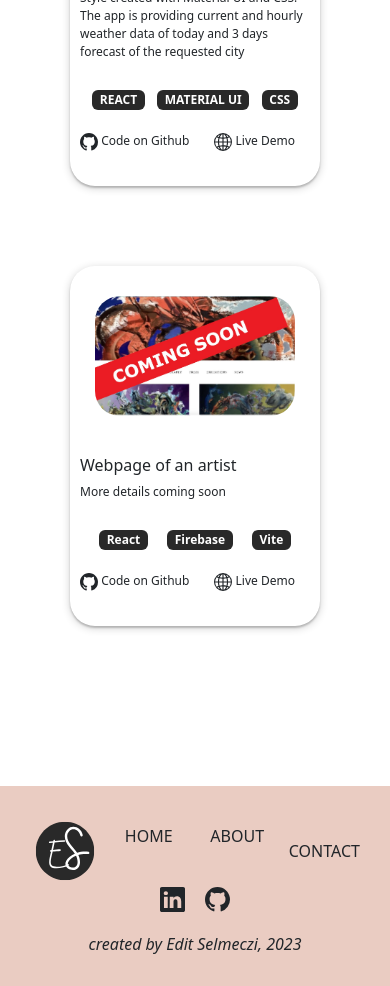
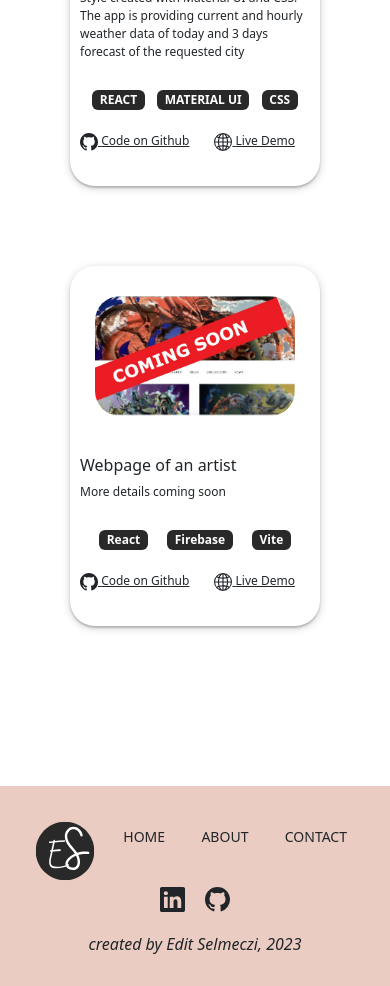
Before and after one commit to molly-11/portfolio, a React (Vite) app: page / in a window 390 px wide. Shown: the part 2660-3646 px from the top of the page. Built offline with nearby package versions, Linux system fonts and the light colour scheme.

Commit message:
finetune styling

```diff
--- a/src/assets/styles/Footer.css
+++ b/src/assets/styles/Footer.css
@@ -46,4 +46,7 @@
   #footerText {
     width: 100% !important;
   }
+  #footerText a {
+    font-size: 14px;
+  }
 }/*# sourceMappingURL=Footer.css.map */
--- a/src/assets/styles/Footer.scss
+++ b/src/assets/styles/Footer.scss
@@ -47,5 +47,8 @@
   }
   #footerText {
     width: 100% !important;
+    a{
+      font-size: 14px;
+    }
   }
 }
--- a/src/assets/styles/ProjectCards.css
+++ b/src/assets/styles/ProjectCards.css
@@ -68,7 +68,8 @@
 .project-links a {
   font-size: 20px;
   color: inherit;
-  text-decoration: inherit;
+  text-decoration: underline;
+  gap: 5px;
 }
 .project-links a .bi {
   width: 28px;
@@ -113,6 +114,7 @@
   }
   .project-links a {
     font-size: 12px;
+    text-decoration: underline;
   }
   .project-links a svg {
     width: 18px !important;
--- a/src/assets/styles/ProjectCards.scss
+++ b/src/assets/styles/ProjectCards.scss
@@ -67,7 +67,8 @@
   a {
     font-size: 20px;
     color: inherit;
-    text-decoration: inherit;
+    text-decoration: underline;
+    gap:5px;
     .bi{
       width:28px;
       height: 28px;
@@ -120,7 +121,9 @@
 
   .project-links{
     width: 230px;
+
     a{  font-size: 12px;
+      text-decoration: underline;
     svg{
       width: 18px !important;
     }}
--- a/src/components/Footer.jsx
+++ b/src/components/Footer.jsx
@@ -14,7 +14,10 @@ function CreateFooter() {
         <button type="button" className="btn">
           <Link to={"/about"}>ABOUT</Link>
         </button>
+        <button type="button" className="btn">
         <Link to={"/contact"}>CONTACT</Link>
+        </button>
+
       </div>
 
       <div className="iconsDiv">
--- a/src/components/ProjectCards.jsx
+++ b/src/components/ProjectCards.jsx
@@ -32,7 +32,8 @@ function CreateProjectCard(props) {
                 >
                   <path d="M8 0C3.58 0 0 3.58 0 8c0 3.54 2.29 6.53 5.47 7.59.4.07.55-.17.55-.38 0-.19-.01-.82-.01-1.49-2.01.37-2.53-.49-2.69-.94-.09-.23-.48-.94-.82-1.13-.28-.15-.68-.52-.01-.53.63-.01 1.08.58 1.23.82.72 1.21 1.87.87 2.33.66.07-.52.28-.87.51-1.07-1.78-.2-3.64-.89-3.64-3.95 0-.87.31-1.59.82-2.15-.08-.2-.36-1.02.08-2.12 0 0 .67-.21 2.2.82.64-.18 1.32-.27 2-.27.68 0 1.36.09 2 .27 1.53-1.04 2.2-.82 2.2-.82.44 1.1.16 1.92.08 2.12.51.56.82 1.27.82 2.15 0 3.07-1.87 3.75-3.65 3.95.29.25.54.73.54 1.48 0 1.07-.01 1.93-.01 2.2 0 .21.15.46.55.38A8.012 8.012 0 0 0 16 8c0-4.42-3.58-8-8-8z" />
                 </svg>
-                {"  "}
+
+                {" "}
                 Code on Github
               </a>
               <a href={pr.demo}>
```
Also changed, not shown: 2 other files (tests, documents, lock files or other folders).
